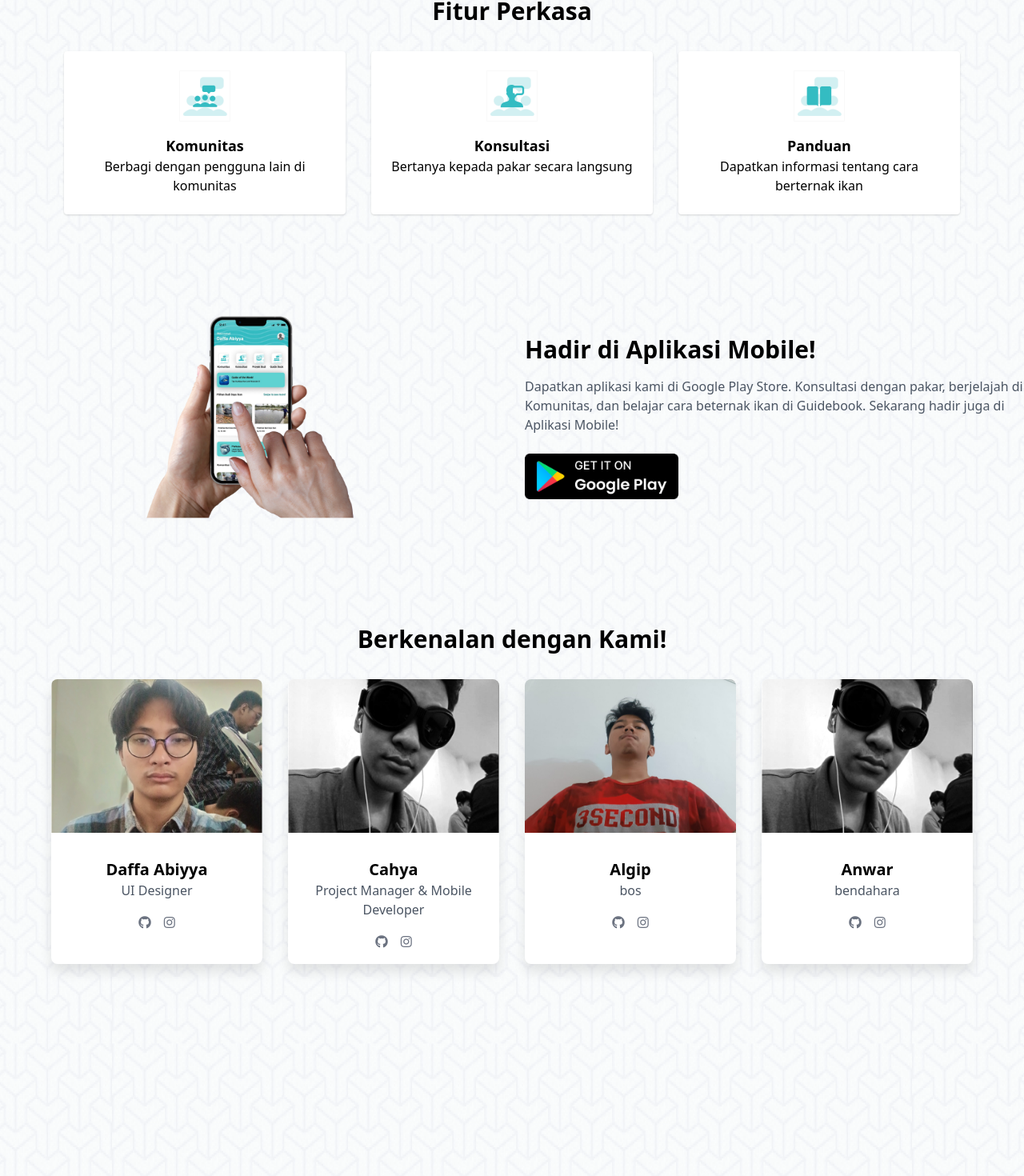
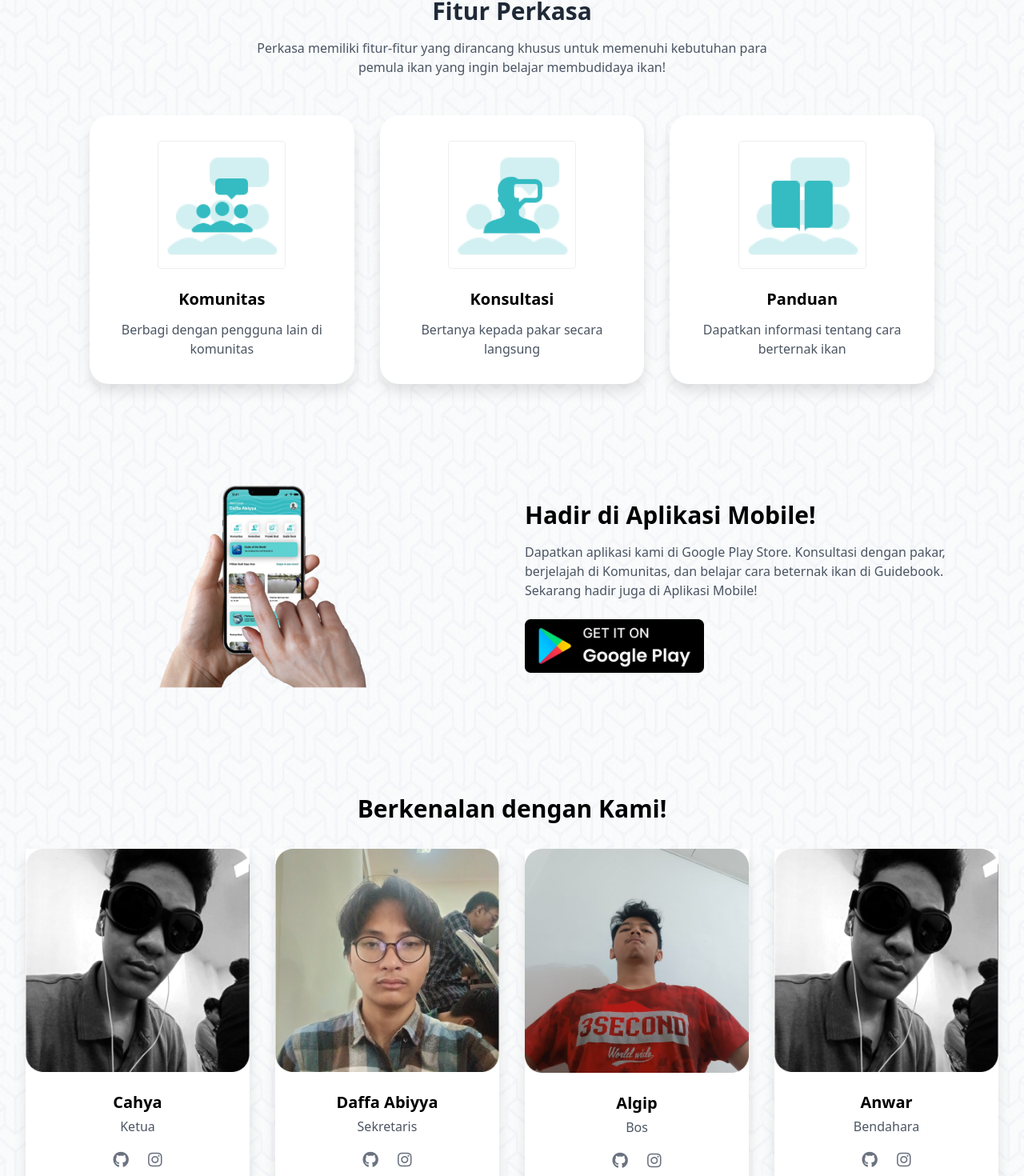
Before and after one commit to muzalri/perkasa-1, a Nuxt app: page /dashboard in a window 1280 px wide. Shown: the part 852-2322 px from the top of the page at 80% size. Built offline with nearby package versions, Linux system fonts and the light colour scheme; no server answers.

Commit message:
cibe memperbaiki

```diff
--- a/pages/dashboard.vue
+++ b/pages/dashboard.vue
@@ -1,95 +1,158 @@
 <template>
   <div class="body">
-    <section class="min-h-screen flex items-center relative">
-      <div class="container mx-auto flex flex-col md:flex-row items-center justify-between">
+    <!-- Hero Section -->
+    <section class="min-h-screen flex items-center relative py-8 px-4 sm:px-6 lg:px-8">
+      <div class="container mx-auto flex flex-col-reverse md:flex-row items-center justify-between">
         <!-- Text Content -->
-        <div class="text-center md:text-left md:ml-40">
-          <h2 class="text-4xl font-bold text-teal-800 mb-4 leading-tight">
-            Belajar Berternak Ikan <br />
+        <div class="text-center md:text-left md:w-1/2 mt-8 md:mt-0 md:ml-8 lg:ml-40">
+          <h2 class="text-3xl sm:text-4xl lg:text-5xl font-bold text-teal-800 mb-4 leading-tight pt-8 sm:pt-10 md:pt-0">
+            Belajar Berternak Ikan <br class="hidden sm:block" />
             <span class="text-teal-600">Mulai dari Sekarang!</span>
           </h2>
-          <p class="text-gray-700 text-lg mb-6">
+          <p class="text-gray-700 text-base sm:text-lg mb-6 px-4 md:px-0">
             Belajar beternak ikan secara mudah, efektif, dan aman. Diawasi pakar mulai dari
             <strong>Rp. 49.999</strong>.
           </p>
-          <button class="mt-4 bg-teal-600 text-white px-8 py-3 rounded hover:bg-teal-700">
+          <button class="mt-4 bg-teal-600 text-white px-6 sm:px-8 py-2 sm:py-3 rounded hover:bg-teal-700">
             Harga
           </button>
         </div>
         <!-- Image -->
-        <div class="mt-8 md:mt-0 md:mr-40">
+        <div class="md:w-1/2 md:mr-8 lg:mr-40">
           <img
             src="~/assets/images/peternak.png"
             alt="Peternak Ikan"
-            class="w-72 md:w-[400px] lg:w-[480px] mx-auto mt-20"
+            class="w-64 sm:w-72 md:w-[400px] lg:w-[480px] mx-auto"
           />
         </div>
       </div>
       <!-- Background Pattern -->
-      <div class="absolute inset-0 opacity-10">
+      <div class="absolute inset-0 opacity-10 -z-10">
         <img src="~/assets/images/pattern.png" alt="Background Pattern" class="w-full h-full object-cover" />
       </div>
     </section>
 
+    <!-- Features Section -->
+    <section class="py-12 px-4 sm:px-6 lg:px-8">
+      <div class="container mx-auto text-center">
+        <h3 class="text-2xl sm:text-3xl font-bold mb-4 text-gray-800">Fitur Perkasa</h3>
+        <p class="text-gray-600 mb-12 max-w-2xl mx-auto">
+          Perkasa memiliki fitur-fitur yang dirancang khusus untuk memenuhi kebutuhan para pemula ikan yang ingin belajar membudidaya ikan!
+        </p>
 
-    <!-- Features Section -->
-    <section class="py-12 min-h-svh">
-      <div class="container mx-auto text-center">
-        <h3 class="text-3xl font-bold mb-8">Fitur Perkasa</h3>
-        <div class="grid grid-cols-1 md:grid-cols-3 gap-8 mr-20 ml-20">
-          <div class="bg-white p-6 shadow rounded">
-            <img src="~/assets/images/komunitas.png" alt="Komunitas" class="w-16 h-16 mx-auto mb-4" />
-            <h4 class="font-bold text-lg">Komunitas</h4>
-            <p>Berbagi dengan pengguna lain di komunitas</p>
-          </div>
-          <div class="bg-white p-6 shadow rounded">
-            <img src="~/assets/images/konsultasi.png" alt="Konsultasi" class="w-16 h-16 mx-auto mb-4" />
-            <h4 class="font-bold text-lg">Konsultasi</h4>
-            <p>Bertanya kepada pakar secara langsung</p>
-          </div>
-          <div class="bg-white p-6 shadow rounded">
-            <img src="~/assets/images/panduan.png" alt="Panduan" class="w-16 h-16 mx-auto mb-4" />
-            <h4 class="font-bold text-lg">Panduan</h4>
-            <p>Dapatkan informasi tentang cara berternak ikan</p>
-          </div>
+        <div class="grid grid-cols-1 sm:grid-cols-3 gap-4 sm:gap-6 lg:gap-8 mx-4 sm:mx-6 lg:mx-20">
+          <!-- Komunitas -->
+          <NuxtLink
+            to="/komunitas"
+            class="bg-white p-6 sm:p-8 shadow-lg rounded-3xl hover:shadow-xl transition-all duration-300 hover:scale-105"
+          >
+            <div class="mb-6">
+              <img
+                src="~/assets/images/komunitas.png"
+                alt="Komunitas"
+                class="w-32 h-32 sm:w-28 sm:h-28 md:w-36 md:h-36 lg:w-40 lg:h-40 mx-auto"
+              />
+            </div>
+            <h4 class="font-bold text-xl text-teal-700 mb-3">Komunitas</h4>
+            <p class="text-gray-600">Berbagi dengan pengguna lain di komunitas</p>
+          </NuxtLink>
+
+          <!-- Konsultasi -->
+          <NuxtLink
+            to="/konsultasi"
+            class="bg-white p-6 sm:p-8 shadow-lg rounded-3xl hover:shadow-xl transition-all duration-300 hover:scale-105"
+          >
+            <div class="mb-6">
+              <img
+                src="~/assets/images/konsultasi.png"
+                alt="Konsultasi"
+                class="w-32 h-32 sm:w-28 sm:h-28 md:w-36 md:h-36 lg:w-40 lg:h-40 mx-auto"
+              />
+            </div>
+            <h4 class="font-bold text-xl text-teal-700 mb-3">Konsultasi</h4>
+            <p class="text-gray-600">Bertanya kepada pakar secara langsung</p>
+          </NuxtLink>
+
+          <!-- Panduan -->
+          <NuxtLink
+            to="/panduan"
+            class="bg-white p-6 sm:p-8 shadow-lg rounded-3xl hover:shadow-xl transition-all duration-300 hover:scale-105"
+          >
+            <div class="mb-6">
+              <img
+                src="~/assets/images/panduan.png"
+                alt="Panduan"
+                class="w-32 h-32 sm:w-28 sm:h-28 md:w-36 md:h-36 lg:w-40 lg:h-40 mx-auto"
+              />
+            </div>
+            <h4 class="font-bold text-xl text-teal-700 mb-3">Panduan</h4>
+            <p class="text-gray-600">Dapatkan informasi tentang cara berternak ikan</p>
+          </NuxtLink>
         </div>
       </div>
     </section>
 
     <!-- Mobile Section -->
-    <section class="py-12 flex items-center bg-pattern bg-cover bg-center">
+    <section class="py-12 px-4 sm:px-6 lg:px-8">
       <div class="container mx-auto grid grid-cols-1 md:grid-cols-2 gap-8 items-center">
-        <!-- Gambar Ponsel -->
-        <div class="flex justify-center">
-          <img src="~/assets/images/mobile.png" alt="Mobile App" class="w-64 md:w-80" />
+        <div class="flex justify-center order-2 md:order-1">
+          <img
+            src="~/assets/images/mobile.png"
+            alt="Mobile App"
+            class="w-48 sm:w-64 md:w-80 lg:w-[500px] xl:w-[600px] transition-all duration-300"
+          />
         </div>
-
-        <!-- Teks dan Tombol -->
-        <div>
-          <h3 class="text-3xl font-bold text-teal-800 mb-4">Hadir di Aplikasi Mobile!</h3>
-          <p class="text-gray-600 mb-6">
+        <div class="text-center md:text-left order-1 md:order-2">
+          <h3 class="text-2xl sm:text-3xl font-bold text-teal-800 mb-4">Hadir di Aplikasi Mobile!</h3>
+          <p class="text-sm sm:text-base text-gray-600 mb-6">
             Dapatkan aplikasi kami di Google Play Store. Konsultasi dengan pakar,
-            berjelajah di Komunitas, dan belajar cara beternak ikan di Guidebook. Sekarang hadir juga di Aplikasi Mobile!
+            berjelajah di Komunitas, dan belajar cara beternak ikan di Guidebook.
+            Sekarang hadir juga di Aplikasi Mobile!
           </p>
           <a href="#" class="inline-block">
-            <img src="~/assets/images/playstore.png" alt="Google Play" class="w-48" />
+            <img
+              src="~/assets/images/playstore.png"
+              alt="Google Play"
+              class="w-36 sm:w-48 md:w-56 hover:scale-105 transition-transform duration-300"
+            />
           </a>
         </div>
       </div>
     </section>
 
     <!-- Team Section -->
-    <section class="py-12 min-h-screen">
-      <div class="container mx-auto text-center px-4 md:px-8 lg:px-16">
-        <h3 class="text-3xl font-bold mb-8">Berkenalan dengan Kami!</h3>
-        <div class="grid grid-cols-1 md:grid-cols-3 lg:grid-cols-4 gap-8">
-          <div v-for="member in teamMembers" :key="member.name" class="bg-white shadow-lg rounded-lg overflow-hidden transform transition-transform duration-300 hover:scale-105">
-            <img :src="member.image" :alt="member.name" class="w-full h-48 object-cover mb-4" />
-            <div class="p-4">
-              <h4 class="font-bold text-xl text-teal-700">{{ member.name }}</h4>
-              <p class="text-gray-600 mb-4">{{ member.position }}</p>
-              <div class="flex justify-center space-x-4">
-                <a v-for="social in member.socials" :key="social.platform" :href="social.link" target="_blank" class="text-gray-500 hover:text-teal-600">
+    <section class="py-12 px-4 sm:px-6 lg:px-8">
+      <div class="container mx-auto text-center">
+        <h3 class="text-2xl sm:text-3xl font-bold mb-8 text-teal-800">Berkenalan dengan Kami!</h3>
+        <div class="grid grid-cols-1 sm:grid-cols-2 lg:grid-cols-4 gap-6 sm:gap-8">
+          <div
+            v-for="member in teamMembers"
+            :key="member.name"
+            class="bg-white shadow-lg rounded-[2rem] overflow-hidden transform hover:scale-105 transition-all duration-300"
+          >
+            <!-- Image Container -->
+            <div class="relative aspect-square">
+              <img
+                :src="member.image"
+                :alt="member.name"
+                class="w-full h-full object-cover rounded-t-[2rem]"
+              />
+            </div>
+
+            <!-- Content -->
+            <div class="p-6">
+              <h4 class="font-bold text-lg sm:text-xl text-teal-700">{{ member.name }}</h4>
+              <p class="text-gray-600 text-sm sm:text-base mt-1 mb-4">{{ member.position }}</p>
+
+              <!-- Social Icons -->
+              <div class="flex justify-center items-center space-x-6">
+                <a
+                  v-for="social in member.socials"
+                  :key="social.platform"
+                  :href="social.link"
+                  target="_blank"
+                  class="text-gray-500 hover:text-teal-600 text-xl transition-colors duration-300"
+                >
                   <i :class="social.icon"></i>
                 </a>
               </div>
@@ -134,9 +197,6 @@
       </div>
     </section>
 
-
-
-
     <!-- Footer -->
     <footer class="bg-teal-800 text-white py-8">
       <div class="container mx-auto text-center">
@@ -157,39 +217,40 @@ export default {
     return {
       teamMembers: [
         {
-          name: 'Daffa Abiyya',
-          position: 'UI Designer',
-          image: require('@/assets/images/cibe.png'),
+          name: 'Cahya',
+          position: 'Ketua',
+          image: require('@/assets/images/anwar.png'),
           socials: [
-            { platform: 'GitHub', link: 'https://github.com/frizaski', icon: 'fab fa-github' },
-            { platform: 'Instagram', link: 'https://instagram.com/frizaski', icon: 'fab fa-instagram' },
+            { platform: 'GitHub', link: 'https://github.com/cahyailhamketua', icon: 'fab fa-github' },
+            { platform: 'Instagram', link: 'https://instagram.com/chyilhm', icon: 'fab fa-instagram' },
           ],
         },
         {
-          name: 'Cahya',
-          position: 'Project Manager & Mobile Developer',
-          image: require('@/assets/images/anwar.png'),
+          name: 'Daffa Abiyya',
+          position: 'Sekretaris',
+          image: require('@/assets/images/cibe.png'),
           socials: [
-            { platform: 'GitHub', link: 'https://github.com/bilal', icon: 'fab fa-github' },
-            { platform: 'Instagram', link: 'https://instagram.com/bilal', icon: 'fab fa-instagram' },
+            { platform: 'GitHub', link: 'https://github.com/Abiyya1', icon: 'fab fa-github' },
+            { platform: 'Instagram', link: 'https://instagram.com/daffabiyya', icon: 'fab fa-instagram' },
           ],
+
         },
         {
           name: 'Algip',
-          position: 'bos',
+          position: 'Bos',
           image: require('@/assets/images/algip.png'),
           socials: [
-            { platform: 'GitHub', link: 'https://github.com/bilal', icon: 'fab fa-github' },
-            { platform: 'Instagram', link: 'https://instagram.com/bilal', icon: 'fab fa-instagram' },
+            { platform: 'GitHub', link: 'https://github.com/muzalri', icon: 'fab fa-github' },
+            { platform: 'Instagram', link: 'https://instagram.com/muzal_ri', icon: 'fab fa-instagram' },
           ],
         },
         {
           name: 'Anwar',
-          position: 'bendahara',
+          position: 'Bendahara',
           image: require('@/assets/images/anwar.png'),
           socials: [
-            { platform: 'GitHub', link: 'https://github.com/bilal', icon: 'fab fa-github' },
-            { platform: 'Instagram', link: 'https://instagram.com/bilal', icon: 'fab fa-instagram' },
+            { platform: 'GitHub', link: 'https://github.com/anwar-afk', icon: 'fab fa-github' },
+            { platform: 'Instagram', link: 'https://instagram.com/anwarrff', icon: 'fab fa-instagram' },
           ],
         },
         // Tambahkan anggota tim lainnya sesuai kebutuhan
@@ -244,4 +305,28 @@ html {
     transform: scale(1);
   }
 }
+
+/* Add responsive utilities */
+@media (max-width: 640px) {
+  .container {
+    padding-left: 1rem;
+    padding-right: 1rem;
+  }
+}
+
+/* Add smooth transitions */
+.transition {
+  transition-property: all;
+  transition-timing-function: cubic-bezier(0.4, 0, 0.2, 1);
+  transition-duration: 300ms;
+}
+
+/* Improve card animations */
+.transform {
+  transition: transform 0.3s ease;
+}
+
+.hover\:scale-105:hover {
+  transform: scale(1.05);
+}
 </style>
--- a/pages/komunitas/create.vue
+++ b/pages/komunitas/create.vue
@@ -140,10 +140,27 @@
 
 <style scoped>
 .body {
-  background-image: url('~/assets/images/pattern.png'); /* Ganti dengan path pattern Anda */
-  background-size: 1000px 1000px; /* Mengatur ukuran pattern menjadi kecil */
-  background-repeat: repeat; /* Mengulang pattern */
-  background-position: center; /* Pusatkan pattern */
+  background-image: url('~/assets/images/pattern.png');
+  background-size: 1000px 1000px;
   padding-top: 40px;
+  background-repeat: repeat;
+  background-position: center;
+  min-height: 100vh;
+  width: 100%;
+  position: fixed;
+  top: 0;
+  left: 0;
+  right: 0;
+  bottom: 0;
+  z-index: -1;
+}
+
+.container {
+  position: relative;
+  z-index: 1;
+}
+
+.body:empty {
+  height: 100vh;
 }
 </style>
--- a/pages/komunitas/index.vue
+++ b/pages/komunitas/index.vue
@@ -180,7 +180,6 @@ export default {
   background-position: center;
   min-height: 100vh;
   width: 100%;
-  position: fixed;
   top: 0;
   left: 0;
   right: 0;
--- a/pages/konsultasi/create.vue
+++ b/pages/konsultasi/create.vue
@@ -1,38 +1,28 @@
 <template>
-  <div class="container mx-auto px-4 py-8 mt-20">
-    <h1 class="text-3xl font-bold text-teal-800 mb-6">Buat Konsultasi Baru</h1>
+  <div class="body min-h-screen">
+    <div class="max-w-2xl mx-auto p-6 bg-white shadow-md rounded-lg mt-16">
+      <h1 class="text-2xl font-bold mb-6 text-teal-800">Buat Konsultasi Baru</h1>
+    <!-- <div class="container mx-auto px-4 py-8 mt-20"> -->
       <form @submit.prevent="submitForm" class="space-y-4">
         <!-- Judul -->
-      <div>
+        <div class="mb-4">
           <label for="judul" class="block text-sm font-medium text-gray-700">Judul</label>
           <input
             type="text"
             id="judul"
             v-model="form.judul"
-          class="mt-1 block w-full border border-gray-300 rounded-md shadow-sm focus:ring-teal-500 focus:border-teal-500"
+            class="mt-1 block w-full px-4 py-2 border border-gray-300 rounded-md shadow-sm focus:outline-none focus:border-teal-500"
             required
           />
         </div>
 
-      <!-- Isi Konsultasi -->
-      <div>
-        <label for="deskripsi" class="block text-sm font-medium text-gray-700">Isi Konsultasi</label>
-        <textarea
-          id="deskripsi"
-          v-model="form.deskripsi"
-          rows="5"
-          class="mt-1 block w-full border border-gray-300 rounded-md shadow-sm focus:ring-teal-500 focus:border-teal-500"
-          required
-        ></textarea>
-      </div>
-
         <!-- Pilih Pakar -->
-      <div>
+        <div class="mb-4">
           <label for="pakar_id" class="block text-sm font-medium text-gray-700">Pilih Pakar</label>
           <select
             id="pakar_id"
             v-model="form.pakar_id"
-          class="mt-1 block w-full border border-gray-300 rounded-md shadow-sm focus:ring-teal-500 focus:border-teal-500"
+            class="mt-1 block w-full px-4 py-2 border border-gray-300 rounded-md shadow-sm focus:outline-none focus:border-teal-500"
             required
           >
             <option value="" disabled>Pilih Pakar</option>
@@ -40,6 +30,18 @@
               {{ pakar.name }}
             </option>
           </select>
+        </div>
+
+        <!-- Isi Konsultasi -->
+        <div class="mb-4">
+          <label for="deskripsi" class="block text-sm font-medium text-gray-700">Isi Konsultasi</label>
+          <textarea
+            id="deskripsi"
+            v-model="form.deskripsi"
+            rows="5"
+            class="mt-1 block w-full px-4 py-2 border border-gray-300 rounded-md shadow-sm focus:outline-none focus:border-teal-500"
+            required
+          ></textarea>
         </div>
 
         <!-- Tombol Submit -->
@@ -52,6 +54,7 @@
           </button>
         </div>
       </form>
+    </div>
   </div>
 </template>
 
@@ -110,7 +113,18 @@ export default {
 </script>
 
 <style scoped>
-.container {
-  max-width: 75%;
+.body {
+  background-image: url('~/assets/images/pattern.png');
+  background-size: 1000px 1000px;
+  background-repeat: repeat;
+  min-height: 100vh;
+  padding: 40px 0;
+  background-position: center;
+  position: fixed;
+  top: 0;
+  left: 0;
+  right: 0;
+  bottom: 0;
+  overflow-y: auto;
 }
 </style>
--- a/pages/panduan/create.vue
+++ b/pages/panduan/create.vue
@@ -196,6 +196,7 @@ export default {
   background-image: url('~/assets/images/pattern.png');
   background-size: 1000px 1000px;
   background-repeat: repeat;
+  padding: 40px 0;
   background-position: center;
 }
 </style>
--- a/pages/panduan/index.vue
+++ b/pages/panduan/index.vue
@@ -29,7 +29,7 @@
           <nuxt-link
             v-if="$auth.user && $auth.user.role === 'pakar'"
             to="/panduan/create"
-            class="bg-gradient-to-t from-[#064e50] to-[#0A585B] text-white px-6 py-3 rounded-lg shadow-md hover:opacity-90 transition"
+            class="bg-gradient-to-t from-[#064e50] to-[#0A585B] text-white px-4 py-2 rounded-lg shadow-md hover:opacity-90 transition whitespace-nowrap"
           >
             Buat Panduan
           </nuxt-link>
```
Lines whose indentation alone changed are shown as unchanged.
